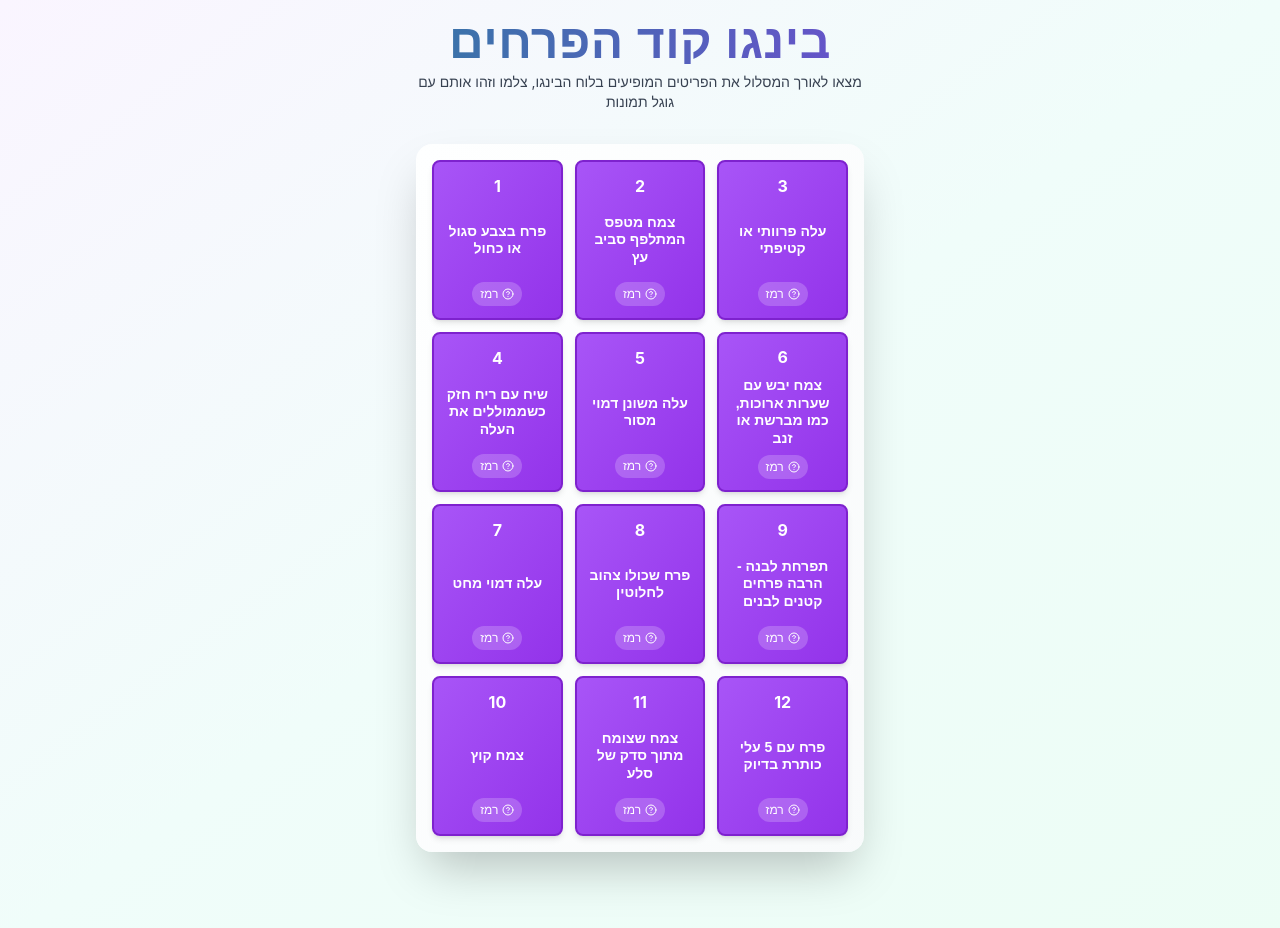
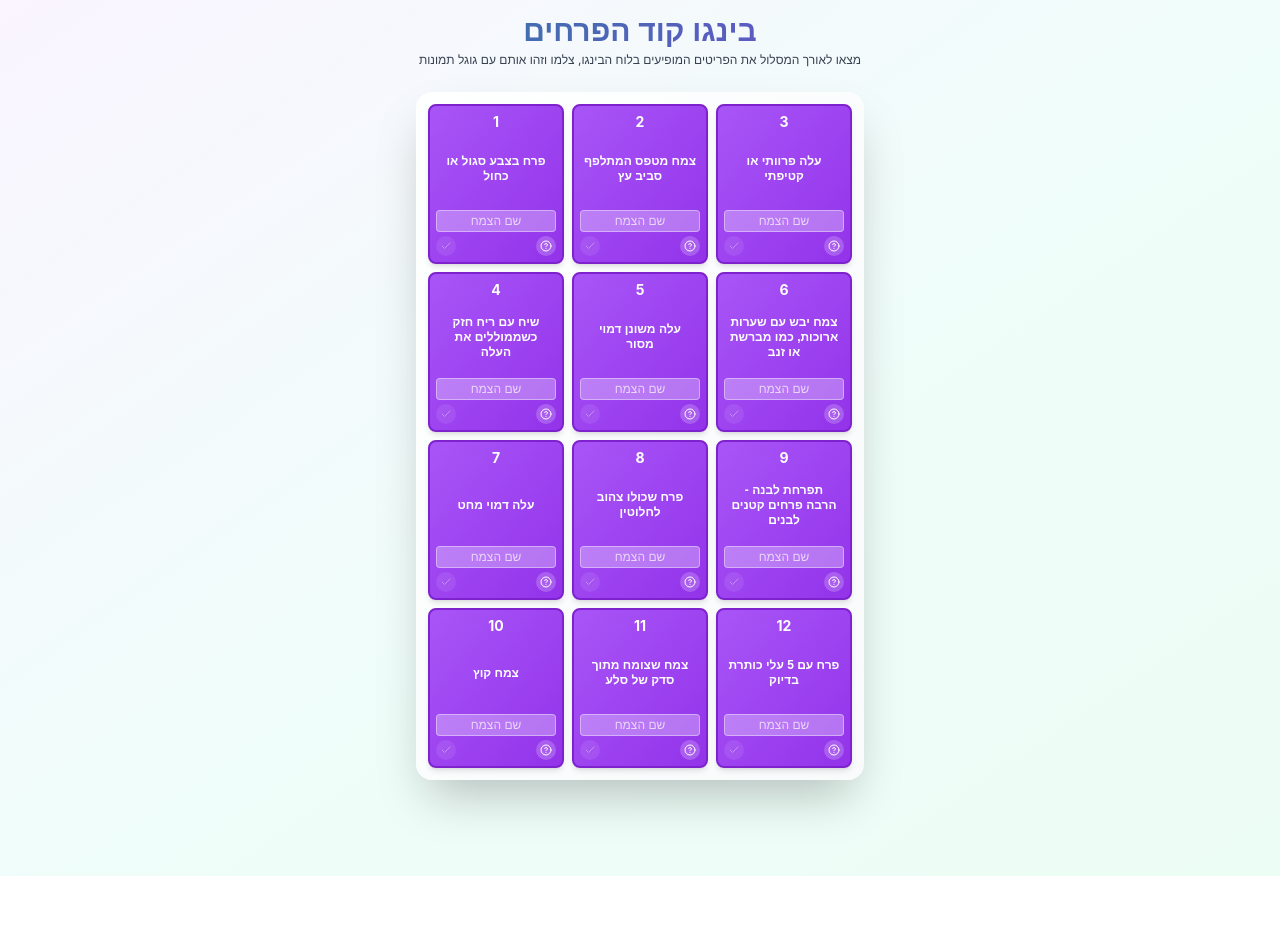
Before and after one commit to bettyapanit/The-Flower-Code-Bingo, a React (Vite) app: page / in a window 1280 px wide. Shown: the top 928 px of the page. After the commit the page ends 876 px from the top, so only its background shows below. Built offline with nearby package versions, Linux system fonts and the light colour scheme.

Commit message:
Add files via upload

```diff
--- a/src/App.jsx
+++ b/src/App.jsx
@@ -3,11 +3,11 @@ import { Check, Lightbulb, HelpCircle } from 'lucide-react';
 
 const FlowerCodeBingo = () => {
   const [revealedCards, setRevealedCards] = useState(new Set());
-  const [showConfirm, setShowConfirm] = useState(null);
   const [showVictory, setShowVictory] = useState(false);
   const [showHint, setShowHint] = useState(false);
   const [userEquation, setUserEquation] = useState('');
   const [showCardHint, setShowCardHint] = useState(null);
+  const [plantNames, setPlantNames] = useState({});
 
   const cards = [
     {
@@ -99,21 +99,20 @@ const FlowerCodeBingo = () => {
   const correctEquation = "48*2+35-12:4";
   const allRevealed = revealedCards.size === 12;
 
-  const handleCardClick = (id) => {
-    if (!revealedCards.has(id)) {
-      setShowConfirm(id);
+  const confirmFind = (id) => {
+    if (plantNames[id] && plantNames[id].trim()) {
+      setRevealedCards(new Set([...revealedCards, id]));
     }
-  };
-
-  const confirmFind = () => {
-    setRevealedCards(new Set([...revealedCards, showConfirm]));
-    setShowConfirm(null);
   };
 
   const cancelCard = (id) => {
     const newRevealed = new Set(revealedCards);
     newRevealed.delete(id);
     setRevealedCards(newRevealed);
+  };
+
+  const updatePlantName = (id, name) => {
+    setPlantNames(prev => ({...prev, [id]: name}));
   };
 
   const checkEquation = () => {
@@ -124,23 +123,23 @@ const FlowerCodeBingo = () => {
   };
 
   return (
-    <div className="min-h-screen bg-gradient-to-br from-purple-50 via-teal-50 to-emerald-50 p-4 pb-20">
+    <div className="min-h-screen bg-gradient-to-br from-purple-50 via-teal-50 to-emerald-50 p-3 pb-20">
 
       <div className="text-center mb-2" style={{ direction: 'rtl' }}>
-        <h1 className="text-5xl font-bold text-transparent bg-clip-text bg-gradient-to-r from-teal-600 to-purple-600 mb-2"
-            style={{ fontFamily: 'system-ui, -apple-system, sans-serif', letterSpacing: '0.5px' }}>
+        <h1 className="text-3xl font-bold text-transparent bg-clip-text bg-gradient-to-r from-teal-600 to-purple-600 mb-1"
+            style={{ fontFamily: 'system-ui, -apple-system, sans-serif' }}>
           בינגו קוד הפרחים
         </h1>
-        <p className="text-sm text-gray-700 max-w-md mx-auto">
+        <p className="text-xs text-gray-700 max-w-md mx-auto">
           מצאו לאורך המסלול את הפריטים המופיעים בלוח הבינגו, צלמו וזהו אותם עם גוגל תמונות
         </p>
       </div>
 
-      <div className="h-6"></div>
+      <div className="h-4"></div>
 
       <div className="max-w-md mx-auto mb-4" dir="ltr">
-        <div className="bg-gradient-to-br from-white/90 to-gray-50/90 backdrop-blur-sm rounded-2xl p-4 shadow-2xl">
-          <div className="grid grid-cols-3 gap-3">
+        <div className="bg-gradient-to-br from-white/90 to-gray-50/90 backdrop-blur-sm rounded-2xl p-3 shadow-2xl">
+          <div className="grid grid-cols-3 gap-2">
             {cards.map((card) => {
               const isRevealed = revealedCards.has(card.id);
               return (
@@ -149,40 +148,74 @@ const FlowerCodeBingo = () => {
                   className="relative h-40"
                 >
                   <div
-                    onClick={() => handleCardClick(card.id)}
-                    className={`relative h-full cursor-pointer transition-all duration-500 ${
-                      isRevealed ? 'card-flip' : 'hover:scale-105'
+                    className={`relative h-full transition-all duration-500 ${
+                      isRevealed ? 'card-flip' : ''
                     }`}
                     style={{
                       transformStyle: 'preserve-3d',
                       transform: isRevealed ? 'rotateY(180deg)' : 'rotateY(0deg)'
                     }}
                   >
-                    {/* Front - centered number and text */}
+                    {/* Front */}
                     <div
-                      className="absolute inset-0 bg-gradient-to-br from-purple-500 to-purple-600 rounded-lg p-3 flex flex-col items-center justify-center shadow-md border-2 border-purple-700"
+                      className="absolute inset-0 bg-gradient-to-br from-purple-500 to-purple-600 rounded-lg p-1.5 flex flex-col items-center shadow-md border-2 border-purple-700"
                       style={{ backfaceVisibility: 'hidden', direction: 'rtl' }}
                     >
-                      <div className="text-white font-bold text-base mb-2">{card.num}</div>
+                      <div className="text-white font-bold text-sm mb-1">{card.num}</div>
 
-                      <p className="text-white text-center font-semibold text-sm leading-tight flex-1 flex items-center"
+                      <p className="text-white text-center font-semibold text-xs leading-tight px-1 mb-2 flex-1 flex items-center"
                          style={{ fontFamily: '"Rubik", "Heebo", sans-serif', fontWeight: '600' }}>
                         {card.text}
                       </p>
 
+                      <input
+                        type="text"
+                        value={plantNames[card.id] || ''}
+                        onChange={(e) => {
+                          e.stopPropagation();
+                          updatePlantName(card.id, e.target.value);
+                        }}
+                        onClick={(e) => e.stopPropagation()}
+                        onKeyPress={(e) => {
+                          if (e.key === 'Enter') {
+                            e.preventDefault();
+                            confirmFind(card.id);
+                          }
+                        }}
+                        placeholder="שם הצמח"
+                        className="w-full text-center text-xs bg-white/30 text-white placeholder-white/70 border border-white/40 rounded px-1 py-0.5 mb-1 focus:outline-none focus:bg-white/40"
+                        style={{ direction: 'rtl' }}
+                      />
+
+                      <div className="w-full flex justify-between items-center">
                         <button
                           onClick={(e) => {
                             e.stopPropagation();
                             setShowCardHint(card.id);
                           }}
-                        className="mt-2 bg-white/20 hover:bg-white/30 rounded-full px-2 py-1 flex items-center gap-1 transition-all"
+                          className="bg-white/20 hover:bg-white/30 rounded-full p-1 transition-all"
                         >
                           <HelpCircle className="w-3 h-3 text-white" />
-                        <span className="text-white text-xs">רמז</span>
+                        </button>
+
+                        <button
+                          onClick={(e) => {
+                            e.stopPropagation();
+                            confirmFind(card.id);
+                          }}
+                          disabled={!plantNames[card.id] || !plantNames[card.id].trim()}
+                          className={`rounded-full p-1 transition-all ${
+                            plantNames[card.id] && plantNames[card.id].trim()
+                              ? 'bg-teal-600 hover:bg-teal-700 cursor-pointer'
+                              : 'bg-white/20 cursor-not-allowed opacity-40'
+                          }`}
+                        >
+                          <Check className="w-3 h-3 text-white" />
                         </button>
                       </div>
+                    </div>
 
-                    {/* Back - darker teal with light purple text */}
+                    {/* Back */}
                     <div
                       className="absolute inset-0 bg-gradient-to-br from-teal-600 to-teal-700 rounded-lg p-2 flex flex-col items-center justify-center shadow-md border-2 border-teal-800"
                       style={{
@@ -191,17 +224,23 @@ const FlowerCodeBingo = () => {
                         direction: 'ltr'
                       }}
                     >
-                      <div className="text-7xl font-bold text-purple-200 mb-2" style={{ fontFamily: 'monospace' }}>
+                      <div className="text-6xl font-bold text-purple-200 mb-1" style={{ fontFamily: 'monospace' }}>
                         {card.char}
                       </div>
-                      <Check className="w-6 h-6 text-purple-200 mb-2" />
+                      <Check className="w-5 h-5 text-purple-200 mb-1" />
+
+                      {plantNames[card.id] && (
+                        <div className="text-xs text-purple-100 text-center mb-1" style={{ direction: 'rtl' }}>
+                          {plantNames[card.id]}
+                        </div>
+                      )}
 
                       <button
                         onClick={(e) => {
                           e.stopPropagation();
                           cancelCard(card.id);
                         }}
-                        className="mt-auto bg-red-500/80 hover:bg-red-600 text-white text-xs px-2 py-1 rounded transition-all"
+                        className="mt-auto bg-red-500/80 hover:bg-red-600 text-white text-xs px-2 py-0.5 rounded transition-all"
                         style={{ direction: 'rtl' }}
                       >
                         בטל
@@ -220,13 +259,20 @@ const FlowerCodeBingo = () => {
           <div className="bg-white/95 backdrop-blur-sm rounded-xl p-5 shadow-xl border-2 border-purple-400">
             <div className="text-center">
               <h2 className="text-2xl font-bold text-purple-700 mb-3">בינגו! כל הכבוד!</h2>
+              <p className="text-base text-gray-700 mb-1">
+                הצלחתם למצוא את כל הצמחים
+              </p>
+              <p className="text-base text-gray-700 mb-3">
+                וסיימתם את לוח הבינגו.
+              </p>
               <p className="text-base text-gray-700 mb-4">
-                הצלחתם למצוא את כל הפרחים וסיימתם את לוח הבינגו.
+                כעת עליכם לגלות איך להיעזר בו
                 <br/>
-                כעת עליכם לגלות איך להיעזר בו כדי לפתוח את התיבה.
+                כדי לפתוח את התיבה.
               </p>
 
-              <p className="text-sm text-gray-600 mb-3">לנוחיותכם, אפשר להיעזר בשדה כדי להזין את הדרך לתשובה:</p>
+              <p className="text-sm text-gray-600 mb-1">לנוחיותכם, אפשר להיעזר בשדה</p>
+              <p className="text-sm text-gray-600 mb-3">כדי להזין את הדרך לתשובה:</p>
 
               <input
                 type="text"
@@ -255,7 +301,7 @@ const FlowerCodeBingo = () => {
 
                 {showHint && (
                   <div className="bg-purple-50 border border-purple-300 rounded-lg p-2 mt-2 text-xs text-purple-800 text-right">
-                    סדרו את התווים לפי סדר המשבצות (משמאל לימין, מלמעלה למטה) ופתרו את התרגיל
+                    סדרו את התווים לפי סדר המשבצות (משמאל לימין, מלמעלה למטה)
                   </div>
                 )}
               </div>
@@ -267,40 +313,16 @@ const FlowerCodeBingo = () => {
       {showVictory && (
         <div className="fixed inset-0 bg-black/60 backdrop-blur-sm flex items-center justify-center p-4 z-50">
           <div className="bg-white rounded-3xl p-8 max-w-sm text-center shadow-2xl border-4 border-purple-500" style={{ direction: 'rtl' }}>
-            <h2 className="text-2xl font-bold text-purple-700 mb-4">נכון!</h2>
+            <h2 className="text-2xl font-bold text-purple-700 mb-4">צדקתם!</h2>
             <p className="text-lg text-gray-700 mb-4">
-              זה אכן התרגיל שהתגלה בלוח הבינגו.
+              זה התרגיל שנחשף בלוח הבינגו.
             </p>
             <div className="text-4xl font-bold text-purple-900 mb-4 font-mono" dir="ltr">
               48*2+35-12:4
             </div>
-            <p className="text-lg text-gray-700 font-medium">
+            <p className="text-xl text-gray-700 font-medium">
               אז מה הוא מרמז לכם בהקשר לפתיחת התיבה?
             </p>
-          </div>
-        </div>
-      )}
-
-      {showConfirm !== null && (
-        <div className="fixed inset-0 bg-black/50 backdrop-blur-sm flex items-center justify-center p-4 z-40">
-          <div className="bg-white rounded-2xl p-5 max-w-xs shadow-2xl border-2 border-purple-500" style={{ direction: 'rtl' }}>
-            <p className="text-xl font-bold text-gray-800 text-center mb-5">
-              האם מצאתם וצילמתם צמח שמתאים להגדרה?
-            </p>
-            <div className="flex gap-2">
-              <button
-                onClick={confirmFind}
-                className="flex-1 bg-gradient-to-r from-teal-500 to-emerald-500 text-white px-5 py-4 rounded-xl font-bold text-base shadow-lg hover:shadow-xl transition-all hover:scale-105 active:scale-95"
-              >
-                כן, מצאנו! ✓
-              </button>
-              <button
-                onClick={() => setShowConfirm(null)}
-                className="flex-1 bg-gradient-to-r from-gray-400 to-gray-500 text-white px-5 py-4 rounded-xl font-bold text-base shadow-lg hover:shadow-xl transition-all hover:scale-105 active:scale-95"
-              >
-                עדיין לא
-              </button>
-            </div>
           </div>
         </div>
       )}
```
Lines whose indentation alone changed are shown as unchanged.
